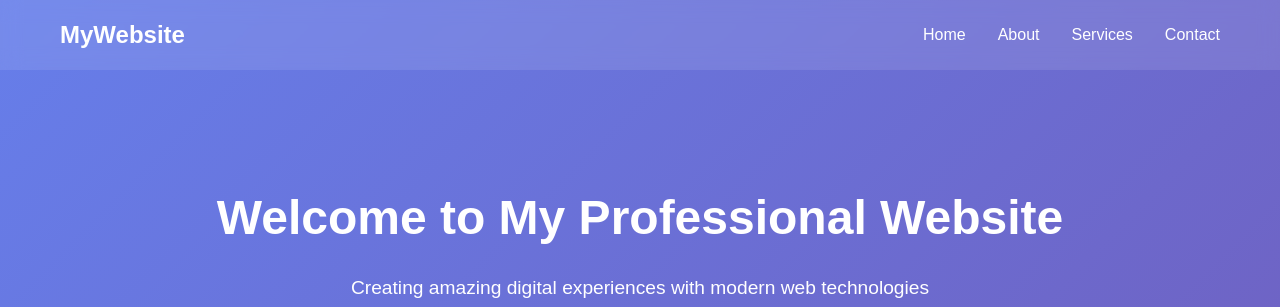
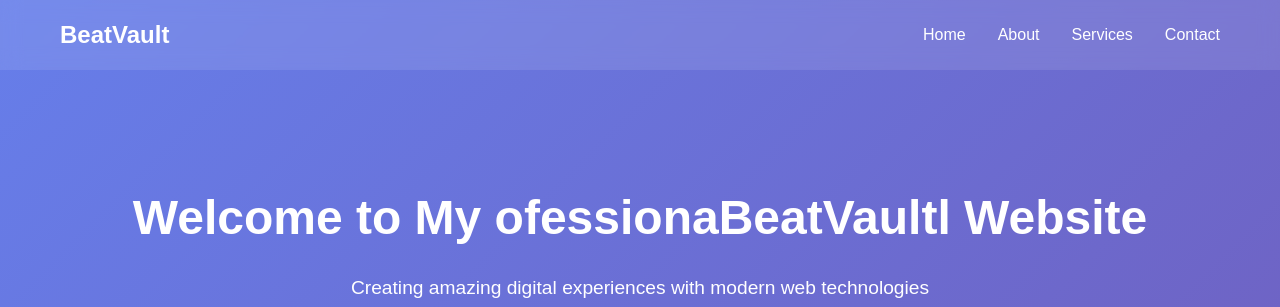
Before and after one commit to amouseme/my-website, a plain HTML site: page index.html in a window 1280 px wide. Shown: the top 307 px of the page. Drawn offline with Linux system fonts and the light colour scheme.

Commit message:
Rename website from MyWebsite to BeatVault

```diff
--- a/index.html
+++ b/index.html
@@ -2,8 +2,7 @@
 <html lang="en">
 <head>
     <meta charset="UTF-8">
-    <meta name="viewport" content="width=device-width, initial-scale=1.0">
-    <title>My Professional Website</title>
+    <meta name="viewport" BeatVaultssional Website</title>
     <style>
         * {
             margin: 0;
@@ -178,7 +177,7 @@
 <body>
     <header>
         <nav class="container">
-            <div class="logo">MyWebsite</div>
+            <div class="logo">BeatVault</div>
             <ul class="nav-links">
                 <li><a href="#home">Home</a></li>
                 <li><a href="#about">About</a></li>
@@ -191,7 +190,7 @@
     <main>
         <section id="home" class="hero">
             <div class="container">
-                <h1>Welcome to My Professional Website</h1>
+                <h1>Welcome to My ofessionaBeatVaultl Website</h1>
                 <p>Creating amazing digital experiences with modern web technologies</p>
                 <a href="#about" class="btn">Learn More</a>
             </div>
@@ -242,7 +241,7 @@
 
     <footer>
         <div class="container">
-            <p>&copy; 2025 My Professional Website. Built with ❤️ and deployed on GitHub Pages.</p>
+            <p>&copy; 2025 My ProfessionBeatVault Built with ❤️ and deployed on GitHub Pages.</p>
         </div>
     </footer>
 
```
